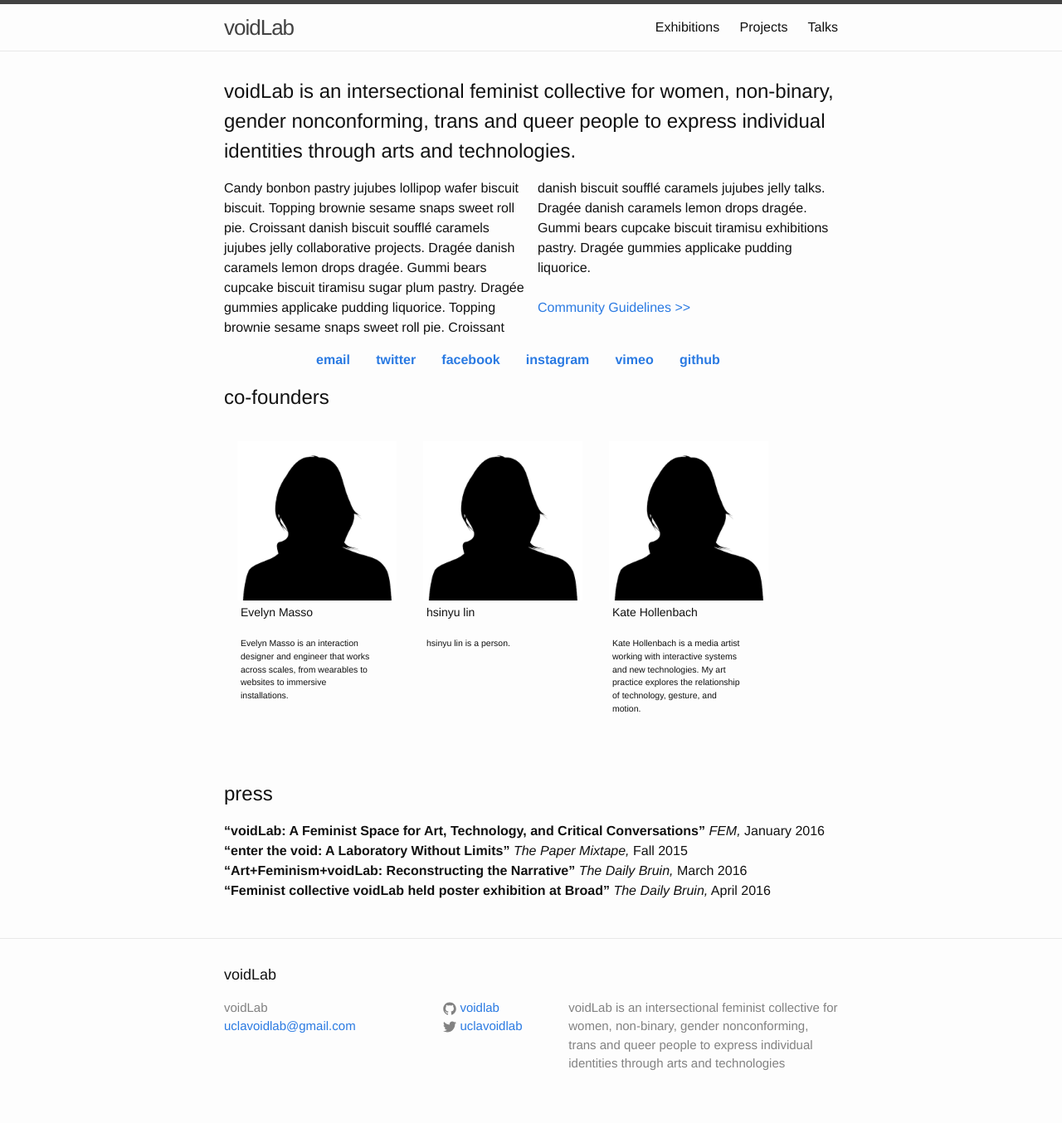
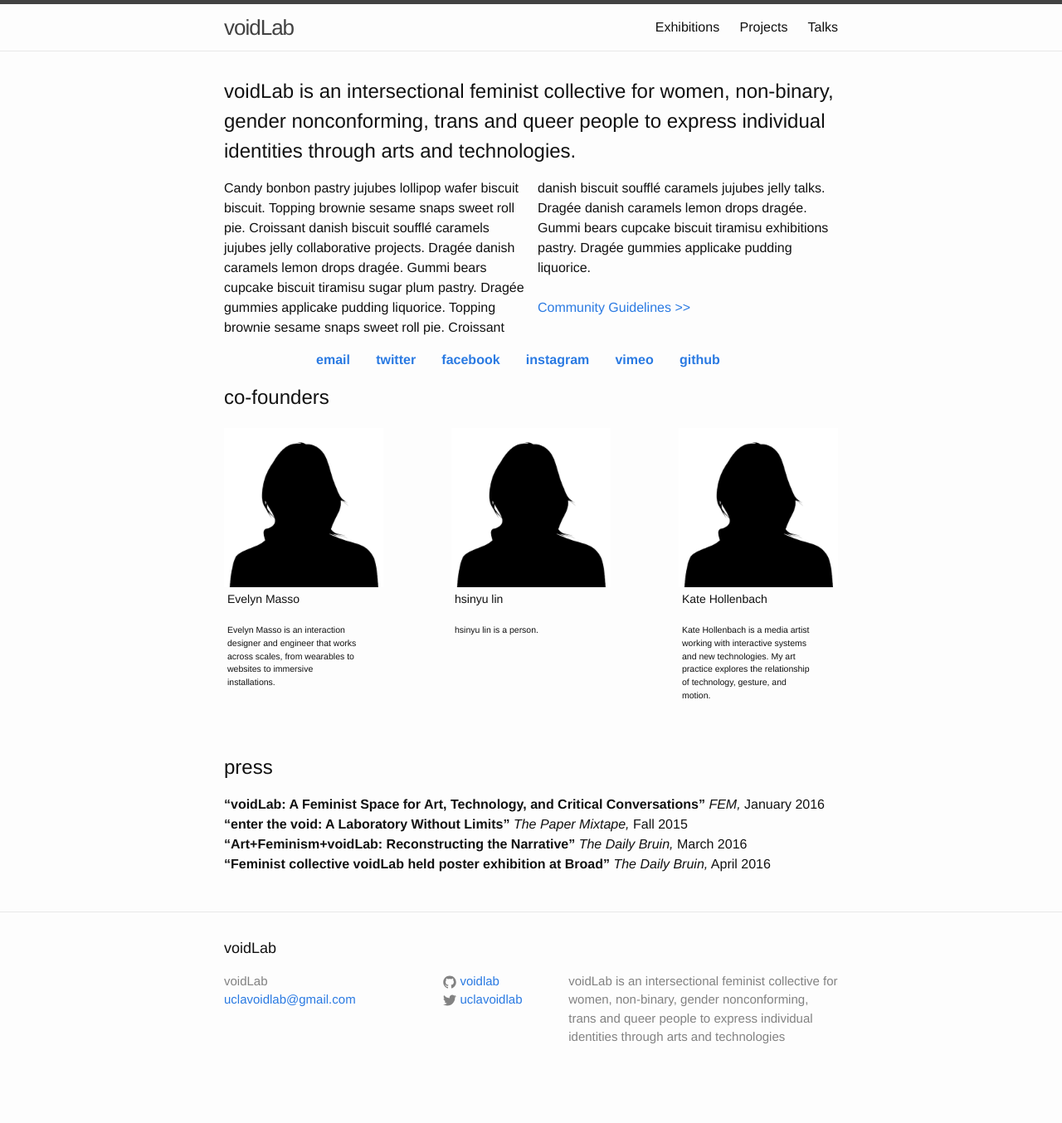
Before and after one commit to voidlab/voidlab.github.io, a Jekyll site: the page built from index.html, in a window 1280 px wide. Shown: the whole page at 83% size. Built offline with Jekyll 4.4.1, drawn with Linux system fonts in a browser that asks for light colours; nearby versions of some CDN libraries; after the commit the page ends 1322 px from its top, so only the background shows below that.

Commit message:
flexbox tweak for members

```diff
--- a/_sass/_member.scss
+++ b/_sass/_member.scss
@@ -1,11 +1,12 @@
 
 section#members {
+  align-self: center;
+
   display: flex;
   flex-flow: row wrap;
-  justify-content: flex-start;
   align-items: center;
-  align-content: space-between;
   align-items: flex-start;
+  justify-content: space-between;
 
 
   width: 100%;
@@ -13,11 +14,12 @@ section#members {
 
   section.member-container {
     width: 12rem;
+    max-width: 12rem;
 
-    flex: 0 0 auto;
+    flex: 1 1 auto;
     display: flex;
     flex-flow: column nowrap;
-    margin: 1rem;
+    // margin: 1rem;
 
     img {
       max-width: 100%;
```
